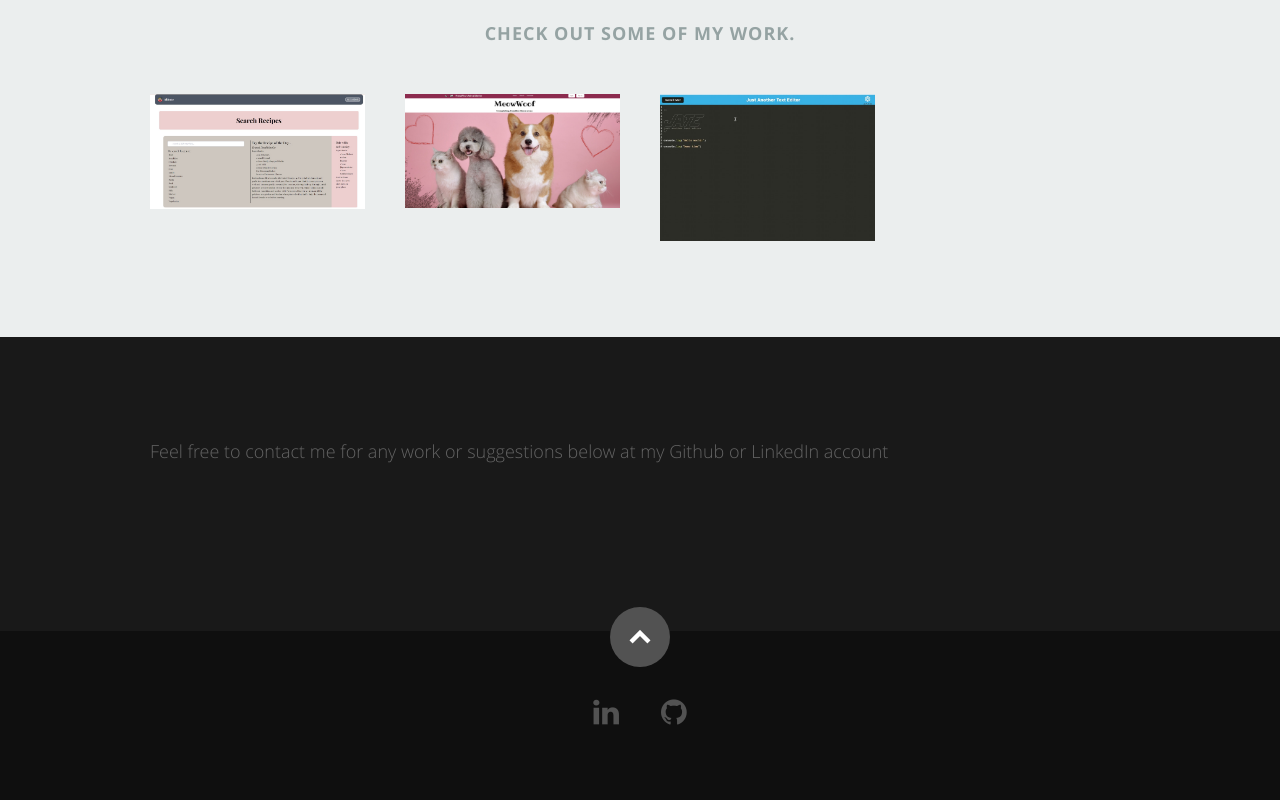
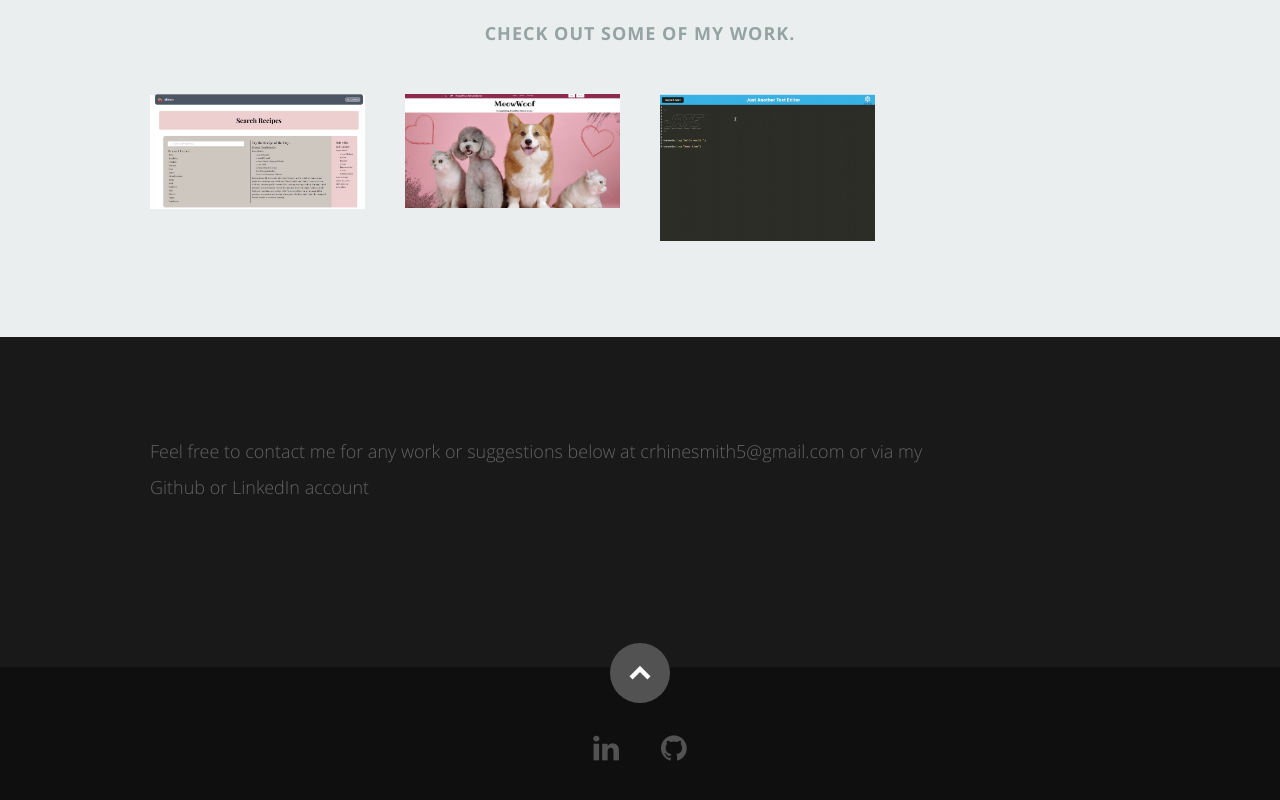
Before and after one commit to crhinesmith/crhinesmithPortfolio, a React (Create React App) app: page / in a window 1280 px wide. Shown: the part 2280-3080 px from the top of the page. Built offline with nearby package versions, Linux system fonts and the light colour scheme.

Commit message:
added email

```diff
--- a/src/components/ContactMe.js
+++ b/src/components/ContactMe.js
@@ -7,7 +7,7 @@ export default class ContactUs extends Component {
           <div className="row section-head">
             <div className="ten columns">
               <p className="lead">
-              Feel free to contact me for any work or suggestions below at my Github or LinkedIn account
+              Feel free to contact me for any work or suggestions below at crhinesmith5@gmail.com or via my Github or LinkedIn account
               </p>
             </div>
           </div>
```
